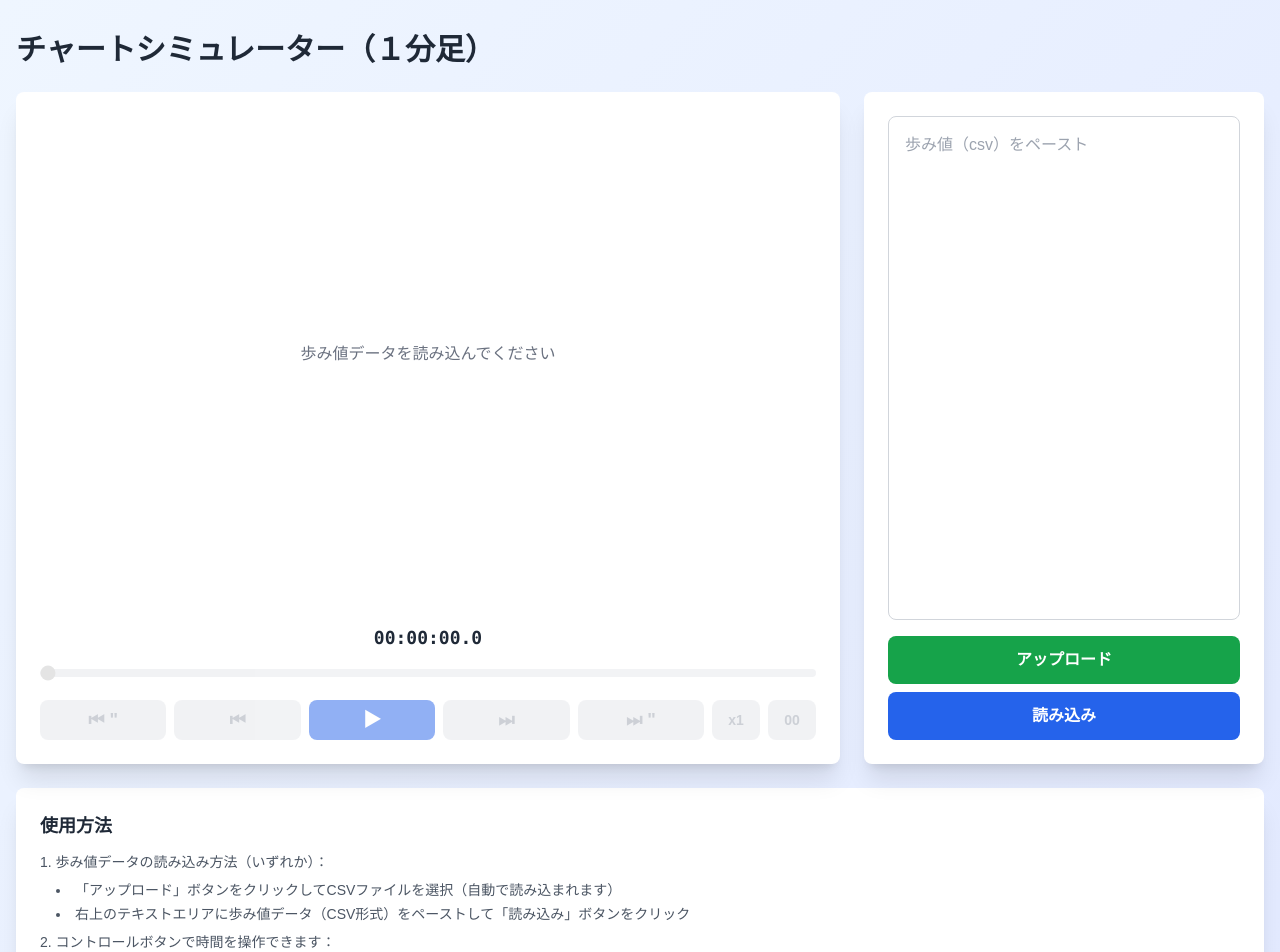
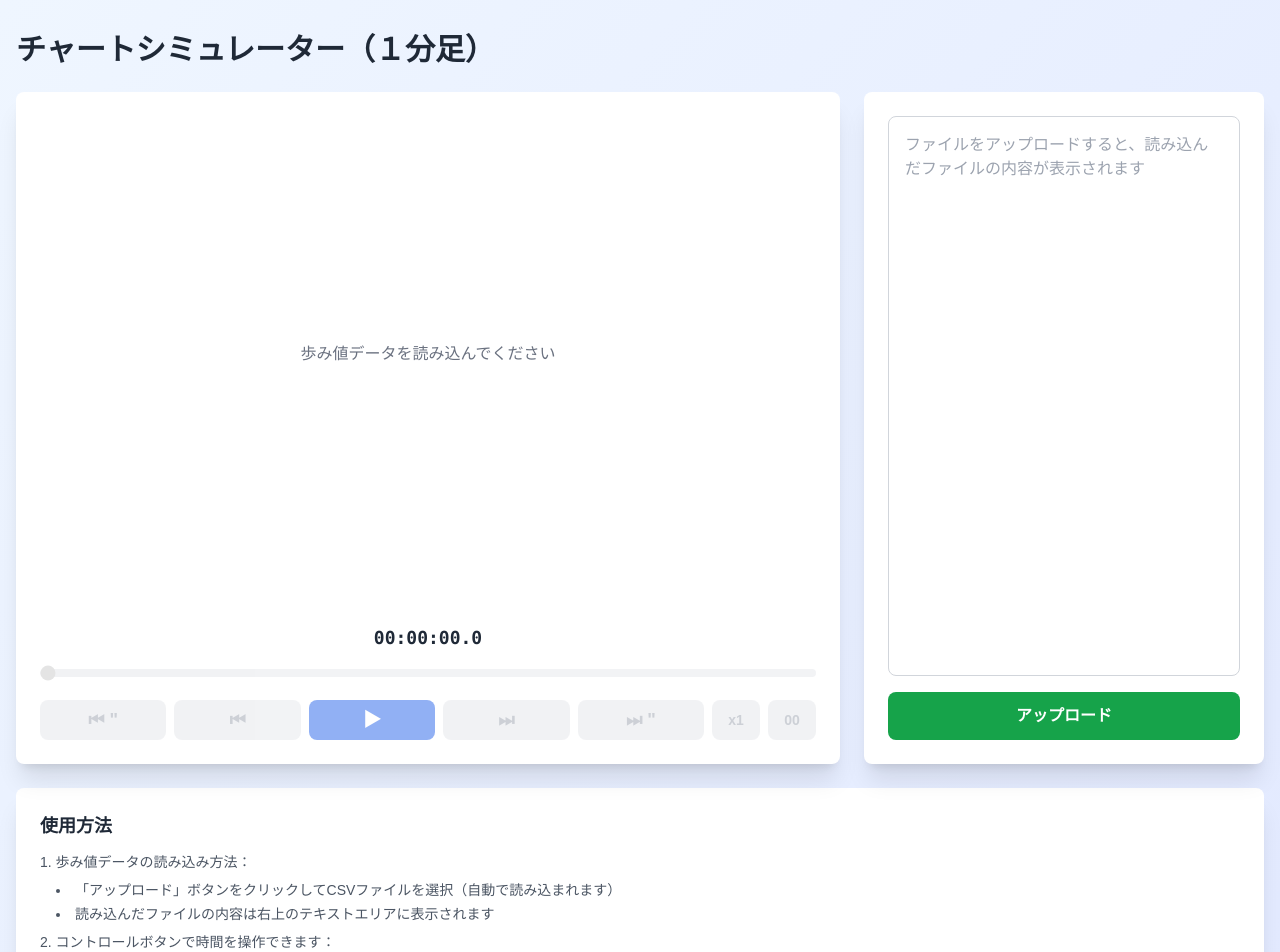
Before and after one commit to kashiomaru/kabu_sim, a Next.js app: page / in a window 1280 px wide. Shown: the top 952 px of the page. Built offline with nearby package versions, Linux system fonts and the light colour scheme.

Commit message:
ファイル名表示対応

```diff
--- a/app/page.tsx
+++ b/app/page.tsx
@@ -28,6 +28,7 @@ export default function Home() {
   const [indicator, setIndicator] = useState('準備中');
   const [seekValue, setSeekValue] = useState(0);
   const [csvText, setCsvText] = useState('');
+  const [fileName, setFileName] = useState<string | null>(null); // 読み込んだファイル名
   const [candlestickData, setCandlestickData] = useState<CandlestickData[] | undefined>(undefined);
   const [ayumiData, setAyumiData] = useState<AyumiData[] | null>(null); // 元の歩み値データを保持
   const [isControlsActive, setIsControlsActive] = useState(false);
@@ -535,6 +536,8 @@ export default function Home() {
     reader.onload = (e) => {
       const text = e.target?.result as string;
       if (text) {
+        // ファイル名を保存
+        setFileName(file.name);
         // テキストエリアに表示
         setCsvText(text);
         // ファイル内容を直接処理して読み込む
@@ -546,6 +549,8 @@ export default function Home() {
             alert('CSV形式が正しくありません');
             setIsControlsActive(false);
             setCandlestickData(undefined);
+            setFileName(null);
+            setCsvText('');
             return;
           }
 
@@ -556,6 +561,8 @@ export default function Home() {
             setIsControlsActive(false);
             setCandlestickData(undefined);
             setTimeRange(null);
+            setFileName(null);
+            setCsvText('');
             return;
           }
 
@@ -587,42 +594,6 @@ export default function Home() {
     fileInputRef.current?.click();
   };
 
-  // 読み込みボタンのハンドラー
-  const handleLoad = () => {
-    if (!csvText.trim()) {
-      alert('CSVデータを入力してください');
-      return;
-    }
-
-    // CSVをパース
-    const ayumiData = parseCsv(csvText);
-    if (!ayumiData) {
-      alert('CSV形式が正しくありません');
-      setIsControlsActive(false);
-      setCandlestickData(undefined);
-      return;
-    }
-
-    // 1分足データを作成
-    const { data: oneMinuteData, decimalPlaces, timeRange } = createOneMinuteData(ayumiData);
-    if (!oneMinuteData) {
-      alert('1分足データの作成に失敗しました');
-      setIsControlsActive(false);
-      setCandlestickData(undefined);
-      setTimeRange(null);
-      return;
-    }
-
-    // 成功したらデータを設定し、コントロールをアクティブにする
-    setCandlestickData(oneMinuteData);
-    setAyumiData(ayumiData); // 元の歩み値データも保持
-    setPriceDecimalPlaces(decimalPlaces);
-    setTimeRange(timeRange);
-    setSeekValue(0); // シークバーを最初の位置にリセット
-    setIsControlsActive(true);
-    setIndicator('データ読み込み完了');
-    setReloadKey((prev) => prev + 1); // 再読み込みキーをインクリメント
-  };
 
   // シークバーの値から現在のデータポイントのインデックスを取得する関数
   const getCurrentDataIndex = (): number => {
@@ -1104,11 +1075,21 @@ export default function Home() {
           {/* 右側：テキストエリア */}
           <div className="lg:col-span-1">
             <div className="bg-white dark:bg-gray-800 rounded-lg shadow-xl p-6 h-full flex flex-col">
+              {fileName && (
+                <div className="mb-2">
+                  <p className="text-sm font-semibold text-gray-700 dark:text-gray-300">
+                    読み込んだファイル:
+                  </p>
+                  <p className="text-sm text-gray-600 dark:text-gray-400 break-all">
+                    {fileName}
+                  </p>
+                </div>
+              )}
               <textarea
                 className="w-full flex-1 p-4 border border-gray-300 dark:border-gray-600 rounded-lg bg-white dark:bg-gray-700 text-gray-900 dark:text-white resize-none focus:outline-none focus:ring-2 focus:ring-blue-500 overflow-y-auto mb-4"
-                placeholder="歩み値（csv）をペースト"
+                placeholder="ファイルをアップロードすると、読み込んだファイルの内容が表示されます"
                 value={csvText}
-                onChange={(e) => setCsvText(e.target.value)}
+                readOnly
               />
               <input
                 type="file"
@@ -1119,15 +1100,9 @@ export default function Home() {
               />
               <button
                 onClick={handleUploadClick}
-                className="w-full bg-green-600 hover:bg-green-700 text-white font-semibold py-3 px-4 rounded-lg transition-colors duration-200 mb-2"
+                className="w-full bg-green-600 hover:bg-green-700 text-white font-semibold py-3 px-4 rounded-lg transition-colors duration-200"
               >
                 アップロード
-              </button>
-              <button
-                onClick={handleLoad}
-                className="w-full bg-blue-600 hover:bg-blue-700 text-white font-semibold py-3 px-4 rounded-lg transition-colors duration-200"
-              >
-                読み込み
               </button>
             </div>
           </div>
@@ -1139,10 +1114,10 @@ export default function Home() {
             使用方法
           </h3>
           <div className="text-sm text-gray-600 dark:text-gray-400 space-y-2">
-            <p>1. 歩み値データの読み込み方法（いずれか）：</p>
+            <p>1. 歩み値データの読み込み方法：</p>
             <ul className="list-disc list-inside ml-4 space-y-1">
               <li>「アップロード」ボタンをクリックしてCSVファイルを選択（自動で読み込まれます）</li>
-              <li>右上のテキストエリアに歩み値データ（CSV形式）をペーストして「読み込み」ボタンをクリック</li>
+              <li>読み込んだファイルの内容は右上のテキストエリアに表示されます</li>
             </ul>
             <p>2. コントロールボタンで時間を操作できます：</p>
             <ul className="list-disc list-inside ml-4 space-y-1">
```
Also changed, not shown: 1 other file (tests, documents, lock files or other folders).
